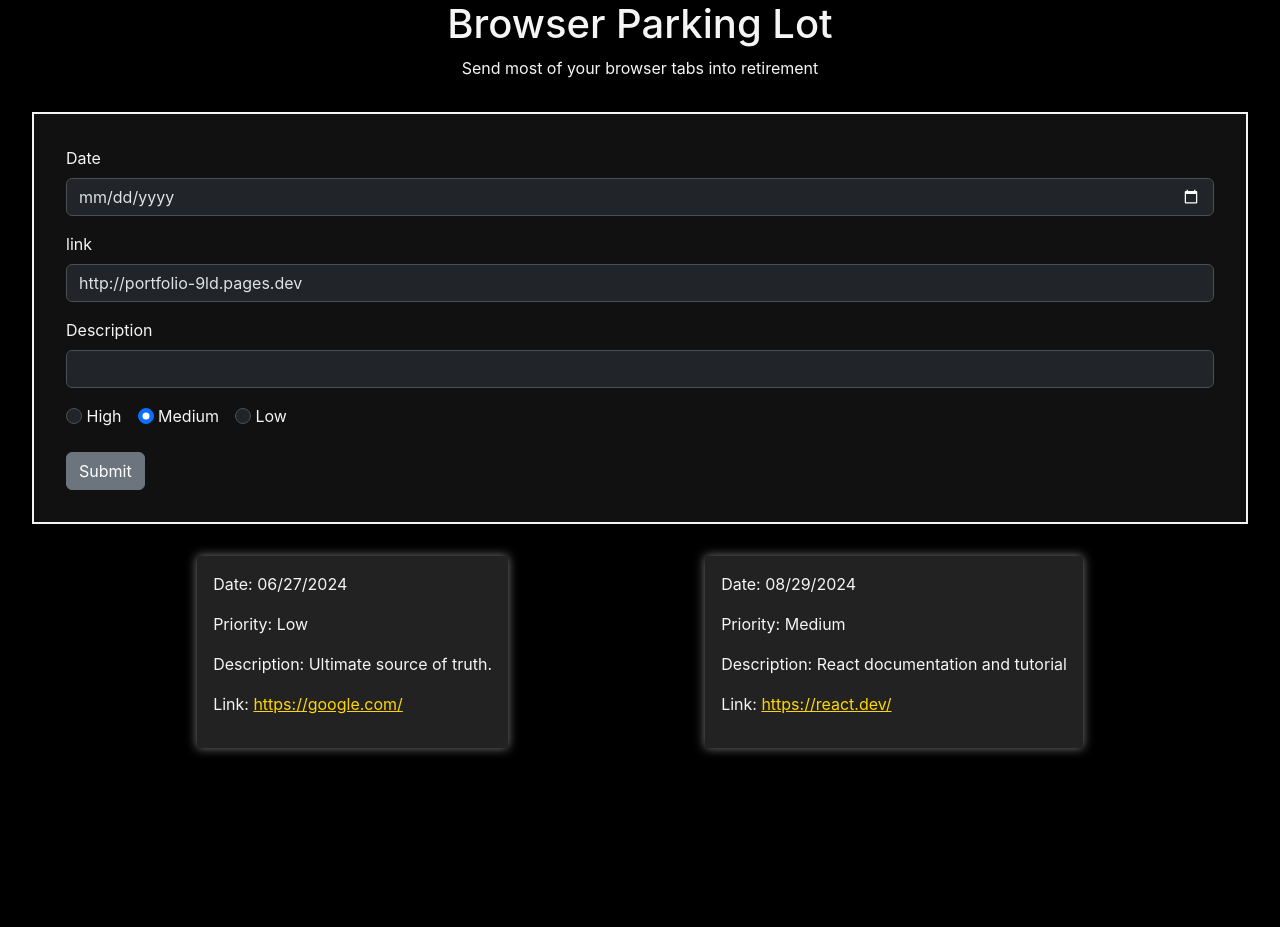
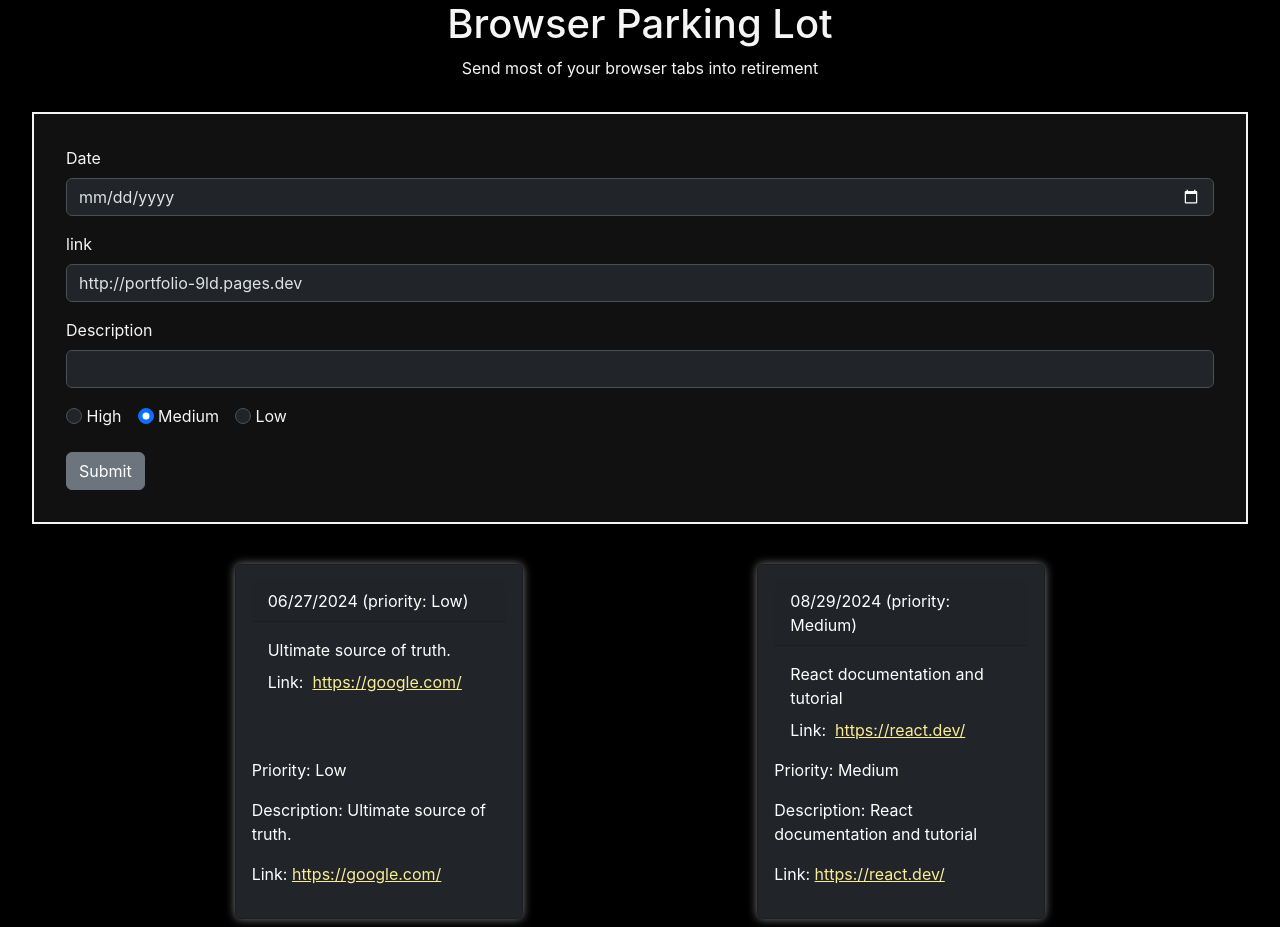
Before and after one commit to Mckreames/Browser-Parking-Lot, a React (Create React App) app: page / in a window 1280 px wide. Before the commit the page ends 800 px from the top, so only its background shows below. Built offline with nearby package versions, Linux system fonts and the light colour scheme.

Commit message:
reactstrap card component

```diff
--- a/src/Components/ParkingLotList/ParkingLotItem.jsx
+++ b/src/Components/ParkingLotList/ParkingLotItem.jsx
@@ -1,10 +1,27 @@
 import React from 'react';
+import { Card, CardHeader, CardBody, CardTitle, CardText } from 'reactstrap';
 
 export default function ParkingLotItem({id, link, description, date, priority}) {
 
   return (
-    <section className="parking-lot-item-container">
-        <p className="parking-lot-item-field">Date: { date }</p>
+    <Card
+    className="my-2 parking-lot-item-container"
+    color="dark"
+    inverse
+    >
+        <CardHeader>
+            { date } (priority: {priority})
+        </CardHeader>
+        <CardBody>
+            <CardTitle>
+                {description}
+            </CardTitle>
+            <CardText>
+                Link:&nbsp; <a href={link} target="_blank" className="parking-lot-item-anchor">
+                    {link}
+                </a>
+            </CardText>
+        </CardBody>
         <p className="parking-lot-item-field">Priority: { priority }</p>
         <p className="parking-lot-item-field">Description: { description }</p>
         <p className="parking-lot-item-field">
@@ -13,6 +30,6 @@
                 { link }
             </a>
         </p>
-    </section>
+    </Card>
   );
 }
--- a/src/Components/ParkingLotList/ParkingLotList.css
+++ b/src/Components/ParkingLotList/ParkingLotList.css
@@ -6,6 +6,7 @@
 
 .parking-lot-item-container {
     max-width: 30%;
+    width: 18rem;
     background-color:#222222;
     box-shadow: 0px 0px 10px rgba(155, 155, 155, 0.8);
     padding: 1rem;
@@ -13,9 +14,9 @@
 }
 
 .parking-lot-item-anchor {
-    color: gold;
+    color: rgb(251, 236, 152);
 }
 
 .parking-lot-item-anchor:visited {
-    color: goldenrod;
+    color: rgb(125, 224, 152);
 }
```
